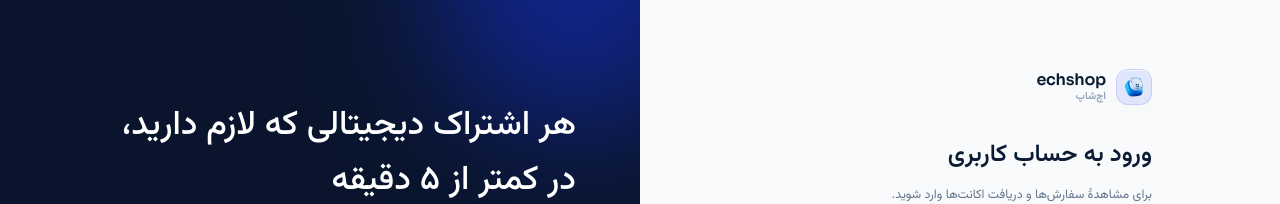
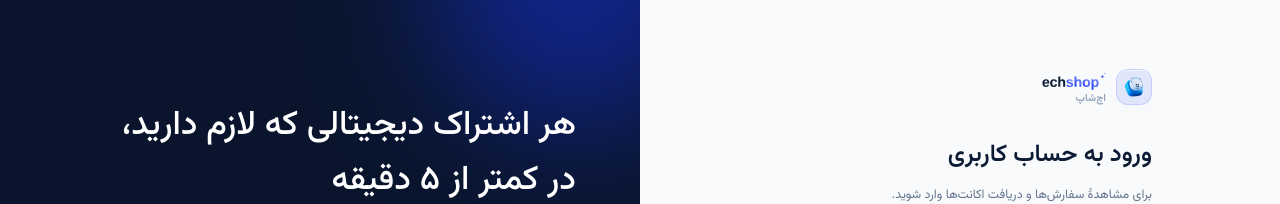
Before and after one commit to hesaamhub/echshop, a Next.js app: page /login in a window 1280 px wide. Shown: the part 129-333 px from the top of the page. Built offline with nearby package versions, Linux system fonts and the light colour scheme.

Commit message:
design: وردمارک تایپوگرافی جدید در فوتر، سایدبار پنل‌ها و صفحهٔ ورود — جایگزینی متن سادهٔ echshop

```diff
--- a/src/app/login/page.tsx
+++ b/src/app/login/page.tsx
@@ -6,6 +6,7 @@ import { ShieldCheck } from "lucide-react"
 import { siteContent } from "@/lib/data"
 import { cn } from "@/lib/utils"
 import Logo from "@/components/site/Logo"
+import Wordmark from "@/components/site/Wordmark"
 
 export default function LoginPage() {
   const [mode, setMode] = useState<"login" | "register">("login")
@@ -19,9 +20,9 @@ export default function LoginPage() {
             <span className="glass-plate glass-plate-hover grid h-9 w-9 place-items-center rounded-[12px]">
               <Logo className="h-5 w-5" />
             </span>
-            <span className="flex flex-col leading-none">
-              <span className="wordmark text-[16px] leading-none text-[#0a1b33]">echshop</span>
-              <span className="mt-1 text-[10.5px] font-semibold leading-none text-slate-400">
+            <span className="flex flex-col items-start gap-1 leading-none">
+              <Wordmark className="h-5 w-auto" />
+              <span className="text-[10.5px] font-semibold leading-none text-slate-400">
                 {siteContent.brand.nameFa}
               </span>
             </span>
--- a/src/components/panel/PanelShell.tsx
+++ b/src/components/panel/PanelShell.tsx
@@ -3,9 +3,9 @@
 import Link from "next/link"
 import { usePathname } from "next/navigation"
 import { ChevronLeft } from "lucide-react"
-import { siteContent } from "@/lib/data"
 import { cn } from "@/lib/utils"
 import Logo from "@/components/site/Logo"
+import Wordmark from "@/components/site/Wordmark"
 
 export type PanelNavItem = { href: string; label: string; badge?: number }
 
@@ -33,10 +33,8 @@ export default function PanelShell({
               <span className="glass-plate glass-plate-hover grid h-9 w-9 place-items-center rounded-[12px]">
                 <Logo className="h-5 w-5" />
               </span>
-              <span>
-                <span className="block text-[13.5px] font-bold text-[#0a1b33]">
-                  {siteContent.brand.nameFa}
-                </span>
+              <span className="flex flex-col items-start gap-1">
+                <Wordmark className="h-[18px] w-auto" />
                 <span className="block text-[10.5px] text-slate-400">{role}</span>
               </span>
             </Link>
--- a/src/components/site/Footer.tsx
+++ b/src/components/site/Footer.tsx
@@ -14,6 +14,7 @@ import {
 } from "lucide-react"
 import { siteContent } from "@/lib/data"
 import Logo from "./Logo"
+import Wordmark from "./Wordmark"
 
 /** نمادهای اعتماد و پرداخت */
 const trustBadges = [
@@ -52,8 +53,8 @@ export default function Footer() {
           <div>
             <div className="flex items-center gap-3">
               <Logo className="h-14 w-14 rounded-[18px] shadow-[0_16px_32px_-16px_rgba(27,57,245,0.55)]" />
-              <div className="flex flex-col gap-1 leading-none">
-                <span className="wordmark text-[19px] font-bold text-[#0a1b33]" dir="ltr">echshop</span>
+              <div className="flex flex-col items-start gap-1.5 leading-none">
+                <Wordmark className="h-[26px] w-auto" />
                 <span className="text-[11px] font-semibold text-slate-400">{brand.tagline}</span>
               </div>
             </div>
```
